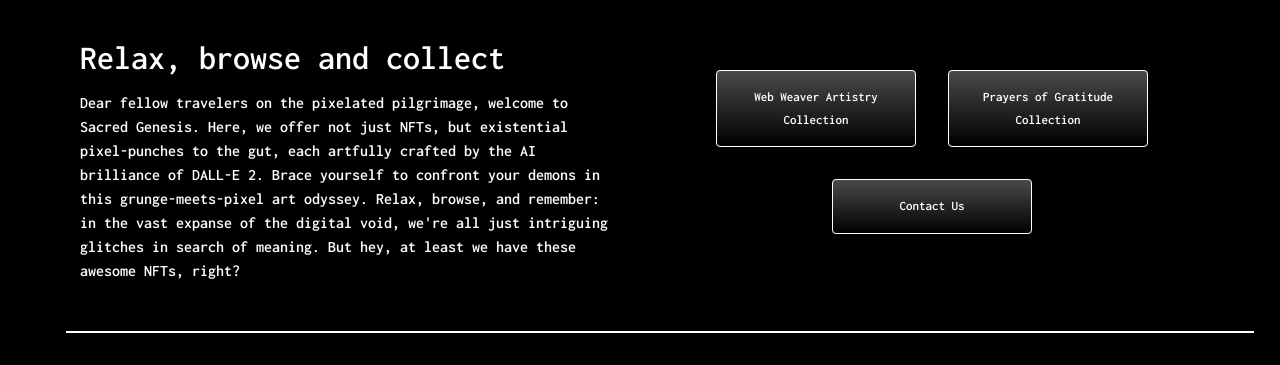
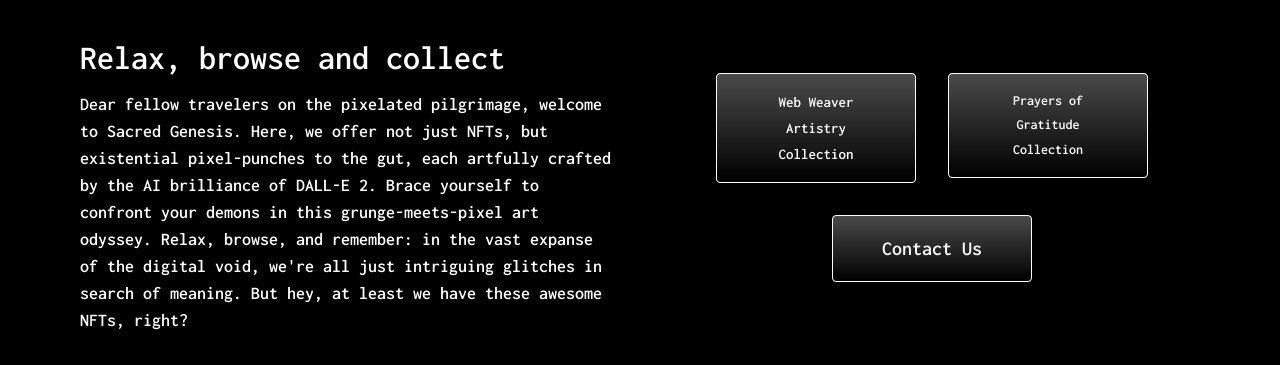
Before and after one commit to Nivix047/sacred_genesis_web, a React (Create React App) app: page / in a window 1280 px wide. Shown: the part 731-1096 px from the top of the page. Built offline with nearby package versions, Linux system fonts and the light colour scheme.

Commit message:
Updated fonts on home page

```diff
--- a/src/components/pages/Home/index.js
+++ b/src/components/pages/Home/index.js
@@ -33,7 +33,11 @@ const Home = () => {
                 </Typography>
                 <Typography
                   variant="body1"
-                  sx={{ px: { xs: 2, sm: 2 }, color: "white" }}
+                  sx={{
+                    px: { xs: 2, sm: 2 },
+                    color: "white",
+                    fontSize: "18px",
+                  }}
                 >
                   Dear fellow travelers on the pixelated pilgrimage, welcome to
                   Sacred Genesis. Here, we offer not just NFTs, but existential
@@ -75,7 +79,7 @@ const Home = () => {
                     className="styled-button"
                     id="purchase-nft-btn"
                     sx={{
-                      fontSize: "13px",
+                      fontSize: "15px",
                       textTransform: "none",
                       background: "linear-gradient(180deg, #4a4a4a, #000000)",
                       padding: "15px 30px",
@@ -105,7 +109,7 @@ const Home = () => {
                     className="styled-button"
                     id="purchase-nft-btn"
                     sx={{
-                      fontSize: "13px",
+                      fontSize: "14px",
                       textTransform: "none",
                       background: "linear-gradient(180deg, #4a4a4a, #000000)",
                       padding: "15px 30px",
@@ -128,7 +132,7 @@ const Home = () => {
                   color="primary"
                   onClick={handleContactClick}
                   sx={{
-                    fontSize: "13px",
+                    fontSize: "20px",
                     textTransform: "none",
                     background: "linear-gradient(180deg, #4a4a4a, #000000)",
                     width: 200,
```
